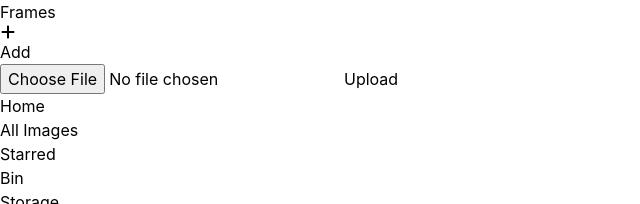
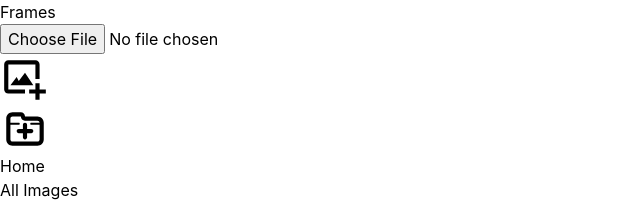
Before and after one commit to cv-arun/frames, a React (Vite) app: page / in a window 1280 px wide. Shown: the top 204 px of the page, without its empty margins (0-640 px from the left). Built offline with nearby package versions, Linux system fonts and the light colour scheme; no server answers; sample sign-in values are in the browser's storage.

Commit message:
more changes in add icons

```diff
--- a/src/components/sidebarContainer.jsx
+++ b/src/components/sidebarContainer.jsx
@@ -1,13 +1,14 @@
-import { FaPlus } from "react-icons/fa6";
 import { useNavigate } from "react-router-dom";
 import { newFolder } from "../services/folderServices";
 import { uploadImage } from "../services/imageService";
 import { useState } from "react";
+import { BiImageAdd } from "react-icons/bi";
+import { TiFolderAdd } from "react-icons/ti";
 
 function SidebarContainer({ children, folderId, refetch }) {
     const [folderName, setFolderName] = useState('New folder');
     const [modal, setModal] = useState(false);
-    const [image, setImage] = useState(null)
+    // const [image, setImage] = useState(null)
 
     const navigate = useNavigate()
     const onLogout = () => {
@@ -27,28 +28,31 @@ function SidebarContainer({ children, folderId, refetch }) {
         }
 
     }
-    const handleFileChange = (e) => {
-        setImage(e.target.files[0])
+    const handleFileChange = async (e) => {
+        // setImage(e.target.files[0])
+        if (!e.target?.files[0]) return null
+        const formData = new FormData()
+        formData.append('photos', e.target.files[0])
+        formData.append('folderId', folderId)
+        await uploadImage(formData)
     }
 
-    const handleUploadImage=async()=>{
-        const formData = new FormData()
-        formData.append('photos',image)
-        formData.append('folderId',folderId)
 
-        await uploadImage(formData)
-
-    }
 
     return (
         <div className="h-full min-h-[100vh] bg-[#f8fafd] flex">
             <div className=" w-[20%] pl-10 text-black flex flex-col " >
                 <h1 className="text-2xl mt-5">Frames</h1>
-                <div onClick={() => setModal(true)} className="text-md p-4 w-fit shadow-xl bg-white mt-10 rounded-xl flex items-center gap-3 cursor-pointer" ><span className="text-3xl"><FaPlus /></span>Add</div>
+                {/* <div onClick={() => setModal(true)} className="text-md p-4 w-fit shadow-xl bg-white mt-10 rounded-xl flex items-center gap-3 cursor-pointer" ><span className="text-3xl"><FaPlus /></span>Add</div> */}
                 <div className="mt-5 grow  flex flex-col gap-2 ">
-                    <div>
-                        <input type="file" onChange={handleFileChange} />
-                        <button onClick={handleUploadImage} > Upload</button>
+                    <div className="flex gap-5 mb-10">
+                        <div className=" overflow-hidden w-[50px] h-[50px] cursor-pointer">
+                            <input className="opacity-0 absolute w-[50px] h-[50px] cursor-pointer " type="file" onChange={handleFileChange} />
+                            <BiImageAdd size={50} />
+                        </div>
+                        <div onClick={() => setModal(true)} className=" overflow-hidden w-[50px] h-[50px] cursor-pointer">
+                            <TiFolderAdd size={50} />
+                        </div>
                     </div>
                     <div className="cursor-pointer">Home</div>
                     <div className="cursor-pointer">All Images</div>
--- a/src/pages/home.jsx
+++ b/src/pages/home.jsx
@@ -77,7 +77,7 @@ function Home() {
                         <p>{f.name}</p>
                     </div>
                 </div>)}
-                {images.map((img) => <div className="w-[120px] h-[120px] flex flex-col justify-center items-center" key={img.uri}><img className="object-contain"  src={img.uri} alt="img" /></div>)}
+                {images.map((img) => <div className="w-[120px] h-[120px] flex flex-col justify-center items-center p-2" key={img.uri}><img className="object-contain"  src={img.uri} alt="img" /></div>)}
             </div>
         </SidebarContainer>
     )
```
